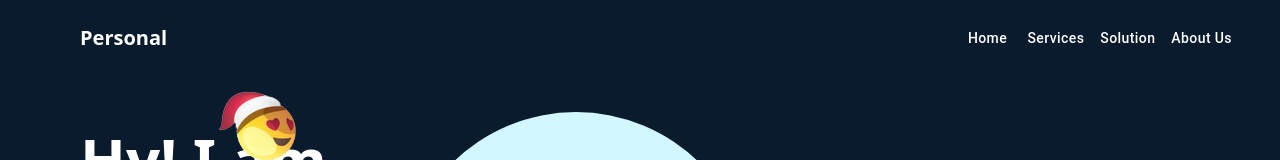
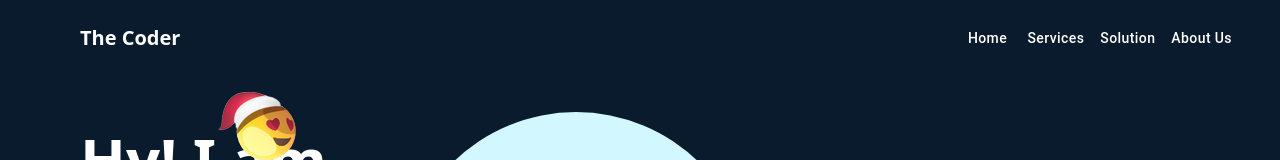
Before and after one commit to the-coder-kalisa/portofolio, a React (Vite) app: page / in a window 1280 px wide. Shown: the top 160 px of the page. Built offline with nearby package versions, Linux system fonts and the light colour scheme.

Commit message:
removed personal added thecoder

```diff
--- a/src/components/Navigation.tsx
+++ b/src/components/Navigation.tsx
@@ -68,7 +68,7 @@ const Navigation: React.FC = () => {
           font ? "text-xl " : "text-[1rem]"
         } font-bold`}
       >
-        Personal
+       The Coder
       </Link>
       <div className="flex items-center gap-20">
         {phone !== "phone" && (
```
